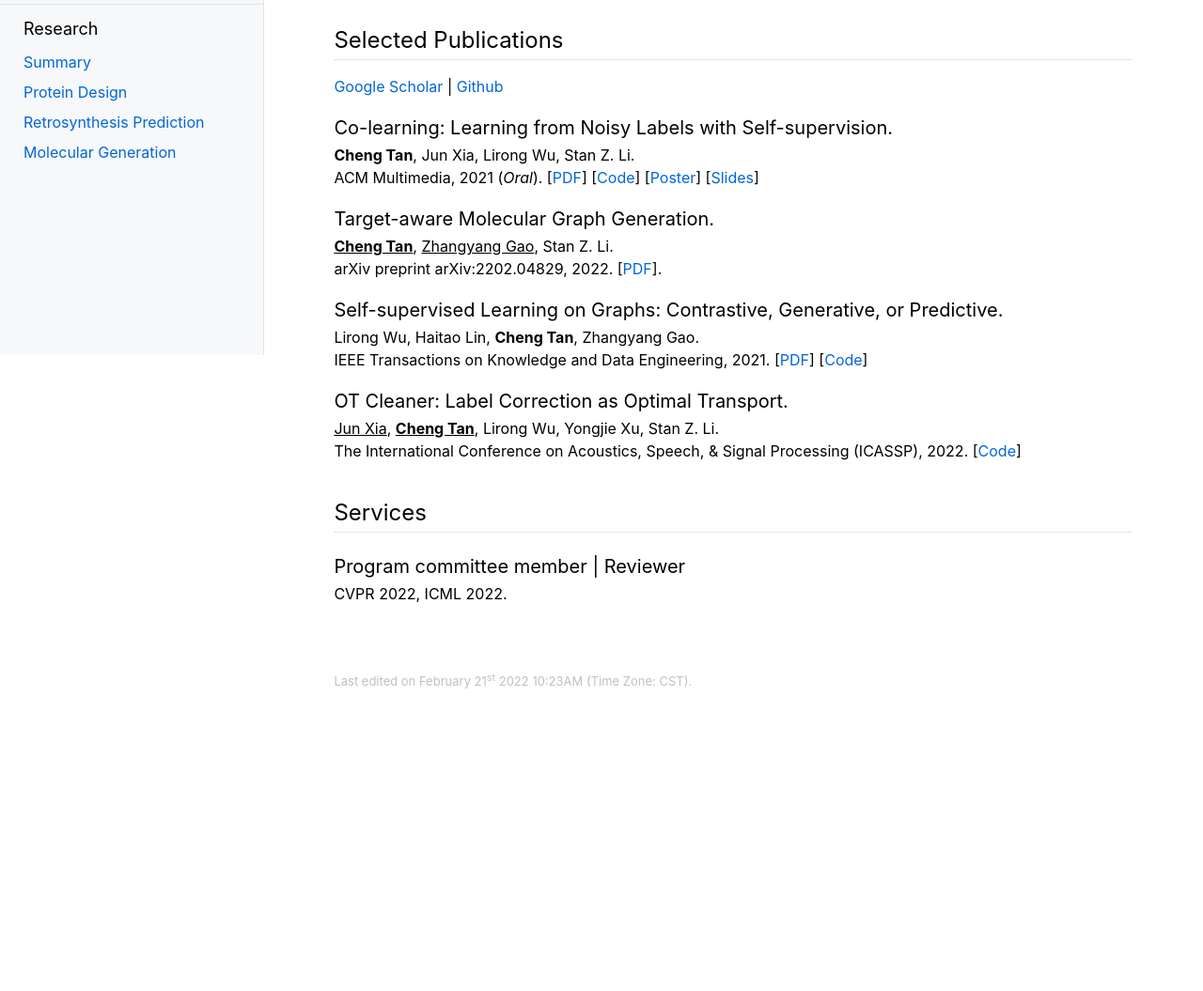
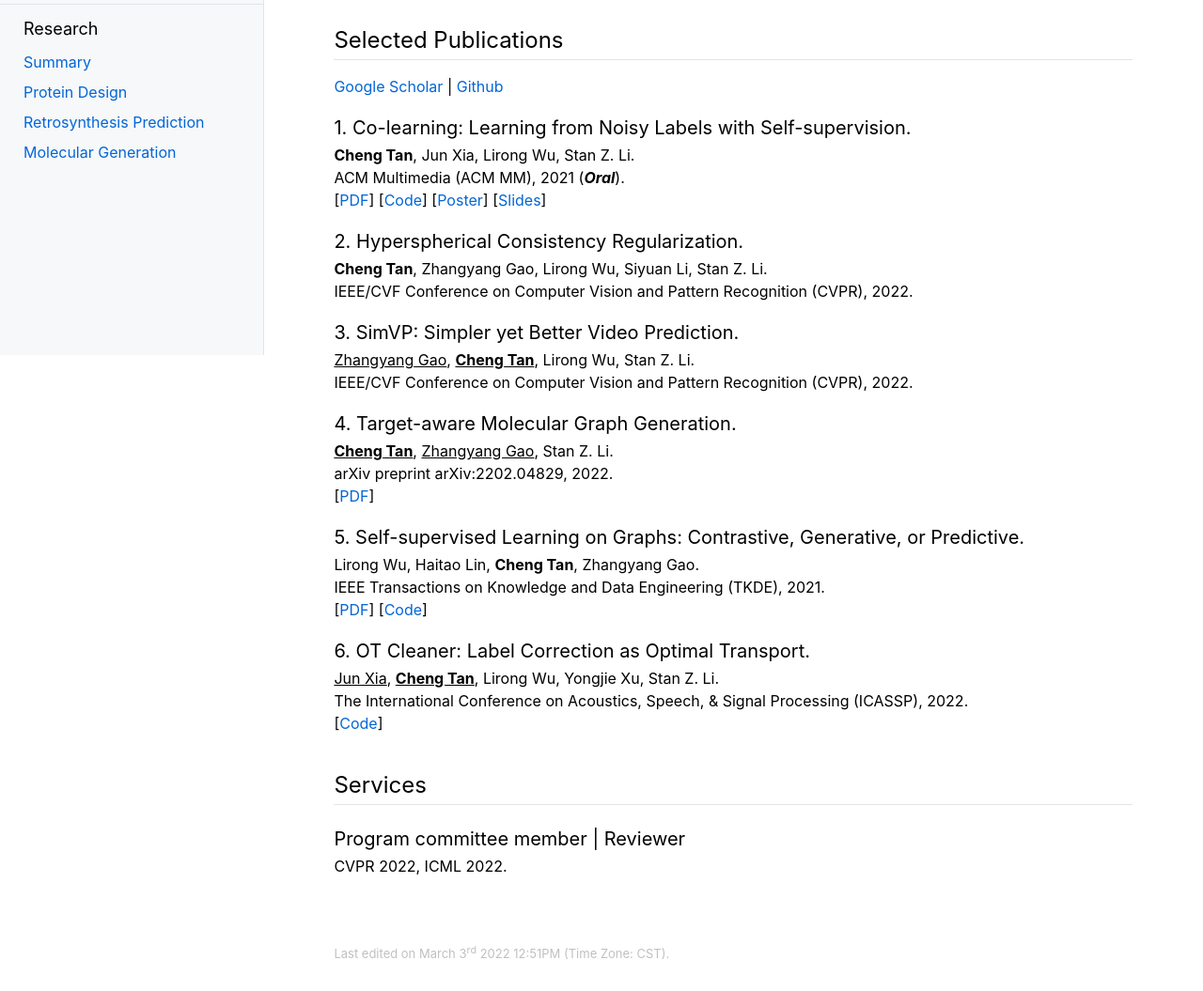
Before and after one commit to Westlake-drug-discovery/Westlake-drug-discovery.github.io, a plain HTML site: page cheng_tan.html in a window 1280 px wide. Shown: the part 420-1475 px from the top of the page at 94% size. Before the commit the page ends 1185 px from the top, so only its background shows below. Drawn offline with nearby package versions, Linux system fonts and the light colour scheme; some packages are replaced by stand-ins of ours.

Commit message:
update cvpr 2022

```diff
--- a/cheng_tan.html
+++ b/cheng_tan.html
@@ -67,22 +67,32 @@ MathJax.Hub.Config({
 </div></div>
 <h2>Selected Publications</h2>
 <p><a href="https://scholar.google.com/citations?user=6kTV6aMAAAAJ&amp;hl=en" target=&ldquo;blank&rdquo;>Google Scholar</a> | <a href="https://github.com/chengtan9907" target=&ldquo;blank&rdquo;>Github</a></p>
-<h3>Co-learning: Learning from Noisy Labels with Self-supervision.</h3>
+<h3>1. Co-learning: Learning from Noisy Labels with Self-supervision.</h3>
 <p><b>Cheng Tan</b>, Jun Xia, Lirong Wu, Stan Z. Li.
-<br /> ACM Multimedia, 2021 (<i>Oral</i>).
+<br /> ACM Multimedia (ACM MM), 2021 (<i><b>Oral</b></i>).
+<br />
 [<a href="[https://dl.acm.org/doi/abs/10.1145/3474085.3475622" target=&ldquo;blank&rdquo;>PDF</a>] [<a href="https://github.com/chengtan9907/Co-training-based_noisy-label-learning" target=&ldquo;blank&rdquo;>Code</a>]
 [<a href="dist/colearning-poster.pdf">Poster</a>] [<a href="dist/colearning-slides.pdf">Slides</a>]</p>
-<h3>Target-aware Molecular Graph Generation. </h3>
+<h3>2. Hyperspherical Consistency Regularization.</h3>
+<p><b>Cheng Tan</b>, Zhangyang Gao, Lirong Wu, Siyuan Li, Stan Z. Li.
+<br /> IEEE/CVF Conference on Computer Vision and Pattern Recognition (CVPR), 2022.</p>
+<h3>3. SimVP: Simpler yet Better Video Prediction.</h3>
+<p><u>Zhangyang Gao</u>, <b><u>Cheng Tan</u></b>, Lirong Wu, Stan Z. Li.
+<br /> IEEE/CVF Conference on Computer Vision and Pattern Recognition (CVPR), 2022.</p>
+<h3>4. Target-aware Molecular Graph Generation. </h3>
 <p><b><u>Cheng Tan</u></b>, <u>Zhangyang Gao</u>, Stan Z. Li.
 <br /> arXiv preprint arXiv:2202.04829, 2022.
-[<a href="https://arxiv.org/pdf/2202.04829.pdf" target=&ldquo;blank&rdquo;>PDF</a>].</p>
-<h3>Self-supervised Learning on Graphs: Contrastive, Generative, or Predictive. </h3>
+<br />
+[<a href="https://arxiv.org/pdf/2202.04829.pdf" target=&ldquo;blank&rdquo;>PDF</a>]</p>
+<h3>5. Self-supervised Learning on Graphs: Contrastive, Generative, or Predictive. </h3>
 <p>Lirong Wu, Haitao Lin, <b>Cheng Tan</b>, Zhangyang Gao.
-<br /> IEEE Transactions on Knowledge and Data Engineering, 2021.
+<br /> IEEE Transactions on Knowledge and Data Engineering (TKDE), 2021.
+<br />
 [<a href="https://ieeexplore.ieee.org/abstract/document/9632431" target=&ldquo;blank&rdquo;>PDF</a>] [<a href="https://github.com/LirongWu/awesome-graph-self-supervised-learning" target=&ldquo;blank&rdquo;>Code</a>]</p>
-<h3>OT Cleaner: Label Correction as Optimal Transport. </h3>
+<h3>6. OT Cleaner: Label Correction as Optimal Transport. </h3>
 <p><u>Jun Xia</u>, <b><u>Cheng Tan</u></b>, Lirong Wu, Yongjie Xu, Stan Z. Li.
 <br /> The International Conference on Acoustics, Speech, &amp; Signal Processing (ICASSP), 2022.
+<br />
 [<a href="https://github.com/junxia97/OT-Cleaner" target=&ldquo;blank&rdquo;>Code</a>]</p>
 <h2>Services</h2>
 <h3>Program committee member | Reviewer</h3>
@@ -91,7 +101,7 @@ MathJax.Hub.Config({
 <div id="footer-container">
 <div id="footer">
 <div id="footer-text">
-Last edited  on February 21<sup>st</sup> 2022  10:23AM (Time Zone: CST). </br>
+Last edited  on March 3<sup>rd</sup> 2022  12:51PM (Time Zone: CST). </br>
 </div> <!-- <div id="footer-text"> -->
 </div> <!-- <div id="footer"> -->
 </div> <!-- <div id="footer-container"> -->
```
Also changed, not shown: conference.html (+1 -1 lines), index.html (+1 -1 lines), journal.html (+1 -1 lines), menu.html (+1 -1 lines), molecular_generation.html (+1 -1 lines), preprint.html (+1 -1 lines), protein_design.html (+1 -1 lines), retrosynthesis_prediction.html (+1 -1 lines), summary.html (+1 -1 lines), zhangyang_gao.html (+16 -6 lines).
